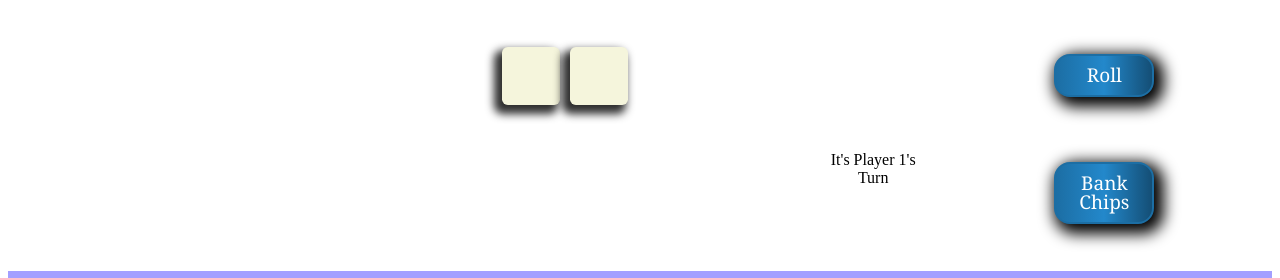
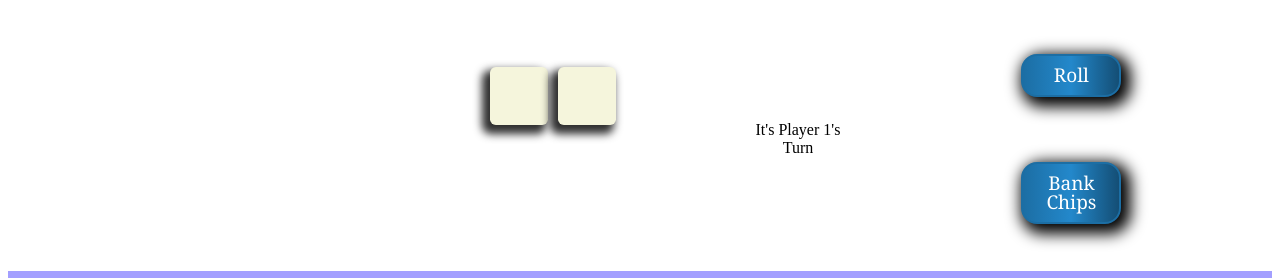
Before and after one commit to mookyroopter/rollUp, a plain HTML site: page index.html in a window 1280 px wide. Shown: the part 195-473 px from the top of the page. Drawn offline with Linux system fonts and the light colour scheme.

Commit message:
changing a few more views

```diff
--- a/css/styles.css
+++ b/css/styles.css
@@ -9,10 +9,9 @@ h1, p {
 
 .turn-and-score {
     margin: auto;
-    width: 100%;
+    width: vw100;
     text-align: center;
     justify-content: center;
-    padding-top: 60px;
 }
 
 
@@ -35,11 +34,11 @@ h1, p {
 
 .dice-area{
     display: flex;
-    width: 50%;
-    height: 50%;
+    width: 30vw;
+    height: 30vh;
     justify-content: center;
     flex-flow: row-reverse;
-    padding-top: 40px;
+    padding-top: 60px;
     padding-bottom: 50px;
 }
 
```
